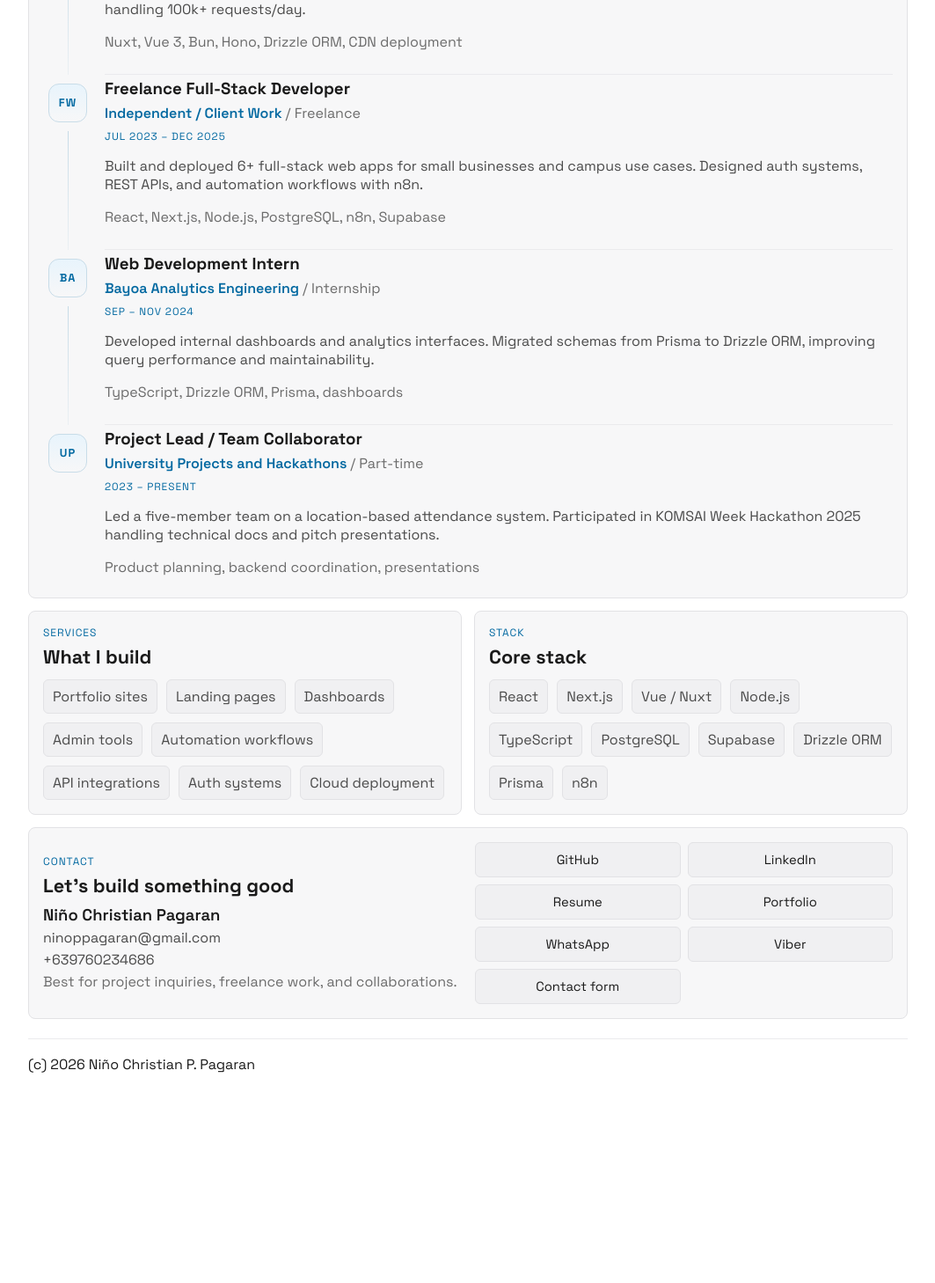
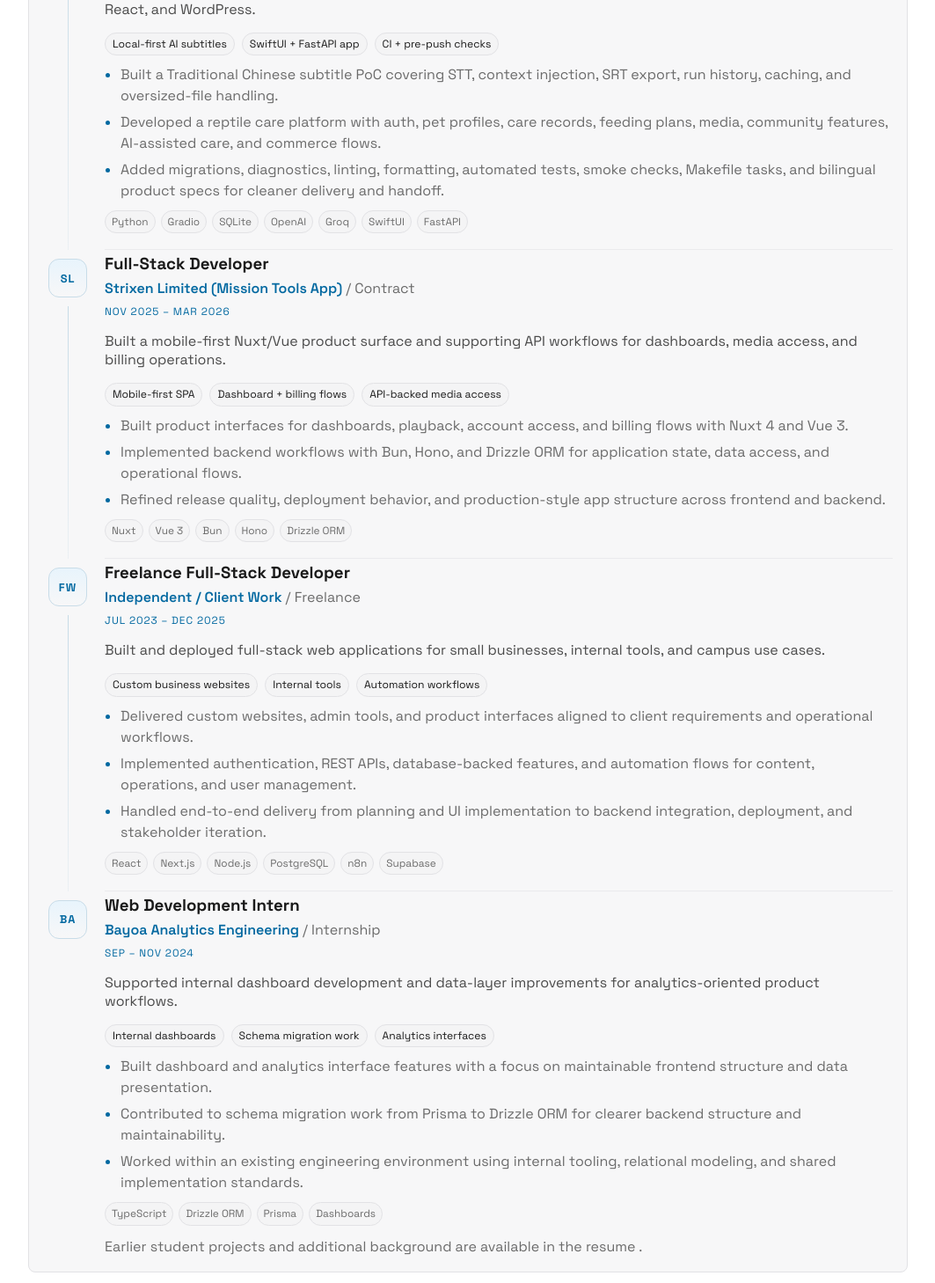
Before and after one commit to ninopagaran/portfolio, a Vue app: page / in a window 1280 px wide. Shown: the part 1520-2978 px from the top of the page at 88% size, without its empty margins (108-1171 px from the left). Before the commit the page ends 2780 px from the top, so only its background shows below. Built offline with nearby package versions, Linux system fonts and the light colour scheme; no server answers.

Commit message:
Refine portfolio experience section and deployment-ready contact flow

```diff
--- a/src/App.vue
+++ b/src/App.vue
@@ -120,7 +120,7 @@
       >
         <div class="experience-list">
           <article
-            v-for="experience in experiences"
+            v-for="experience in featuredExperiences"
             :key="`${experience.role}-${experience.company}`"
             class="experience-item"
           >
@@ -136,12 +136,34 @@
               </p>
               <p class="experience-item__period">{{ experience.period }}</p>
               <p class="project-copy">{{ experience.summary }}</p>
-              <p class="experience-item__stack">
-                <span class="muted">{{ experience.stack }}</span>
-              </p>
+              <div v-if="experience.metrics?.length" class="experience-item__metrics">
+                <span v-for="metric in experience.metrics" :key="metric">{{ metric }}</span>
+              </div>
+              <ul v-if="experience.highlights?.length" class="experience-item__highlights">
+                <li v-for="highlight in experience.highlights" :key="highlight">{{ highlight }}</li>
+              </ul>
+              <div class="experience-item__stack">
+                <span
+                  v-for="stackItem in experience.stack"
+                  :key="stackItem"
+                  class="experience-item__stack-chip"
+                >
+                  {{ stackItem }}
+                </span>
+              </div>
             </div>
           </article>
         </div>
+        <p class="experience-list__note">
+          Earlier student projects and additional background are available in the
+          <a
+            href="https://drive.google.com/file/d/1RBAS5sO7K8FZjDbwp5VJySjnDei6EBra/view?usp=drive_link"
+            target="_blank"
+            rel="noopener"
+          >
+            resume
+          </a>.
+        </p>
       </SectionCard>
 
       <div class="split">
@@ -678,13 +700,34 @@
 
 const experiences = [
   {
+    logo: "DI",
+    role: "Software Engineer / Product Developer",
+    company: "DI Strategy",
+    type: "Contract",
+    period: "Apr 2026 – Jul 2026",
+    summary: "Built AI workflow PoCs, full-stack product features, and packaged web deliverables across Python, SwiftUI, FastAPI, React, and WordPress.",
+    metrics: ["Local-first AI subtitles", "SwiftUI + FastAPI app", "CI + pre-push checks"],
+    highlights: [
+      "Built a Traditional Chinese subtitle PoC covering STT, context injection, SRT export, run history, caching, and oversized-file handling.",
+      "Developed a reptile care platform with auth, pet profiles, care records, feeding plans, media, community features, AI-assisted care, and commerce flows.",
+      "Added migrations, diagnostics, linting, formatting, automated tests, smoke checks, Makefile tasks, and bilingual product specs for cleaner delivery and handoff.",
+    ],
+    stack: ["Python", "Gradio", "SQLite", "OpenAI", "Groq", "SwiftUI", "FastAPI"],
+  },
+  {
     logo: "SL",
     role: "Full-Stack Developer",
     company: "Strixen Limited (Mission Tools App)",
     type: "Contract",
     period: "Nov 2025 – Mar 2026",
-    summary: "Built a Nuxt 4/Vue 3 mobile-first SPA with dashboards, media playback, billing flows, and a Bun/Hono/Drizzle API handling 100k+ requests/day.",
-    stack: "Nuxt, Vue 3, Bun, Hono, Drizzle ORM, CDN deployment",
+    summary: "Built a mobile-first Nuxt/Vue product surface and supporting API workflows for dashboards, media access, and billing operations.",
+    metrics: ["Mobile-first SPA", "Dashboard + billing flows", "API-backed media access"],
+    highlights: [
+      "Built product interfaces for dashboards, playback, account access, and billing flows with Nuxt 4 and Vue 3.",
+      "Implemented backend workflows with Bun, Hono, and Drizzle ORM for application state, data access, and operational flows.",
+      "Refined release quality, deployment behavior, and production-style app structure across frontend and backend.",
+    ],
+    stack: ["Nuxt", "Vue 3", "Bun", "Hono", "Drizzle ORM"],
   },
   {
     logo: "FW",
@@ -692,8 +735,14 @@
     company: "Independent / Client Work",
     type: "Freelance",
     period: "Jul 2023 – Dec 2025",
-    summary: "Built and deployed 6+ full-stack web apps for small businesses and campus use cases. Designed auth systems, REST APIs, and automation workflows with n8n.",
-    stack: "React, Next.js, Node.js, PostgreSQL, n8n, Supabase",
+    summary: "Built and deployed full-stack web applications for small businesses, internal tools, and campus use cases.",
+    metrics: ["Custom business websites", "Internal tools", "Automation workflows"],
+    highlights: [
+      "Delivered custom websites, admin tools, and product interfaces aligned to client requirements and operational workflows.",
+      "Implemented authentication, REST APIs, database-backed features, and automation flows for content, operations, and user management.",
+      "Handled end-to-end delivery from planning and UI implementation to backend integration, deployment, and stakeholder iteration.",
+    ],
+    stack: ["React", "Next.js", "Node.js", "PostgreSQL", "n8n", "Supabase"],
   },
   {
     logo: "BA",
@@ -701,8 +750,14 @@
     company: "Bayoa Analytics Engineering",
     type: "Internship",
     period: "Sep – Nov 2024",
-    summary: "Developed internal dashboards and analytics interfaces. Migrated schemas from Prisma to Drizzle ORM, improving query performance and maintainability.",
-    stack: "TypeScript, Drizzle ORM, Prisma, dashboards",
+    summary: "Supported internal dashboard development and data-layer improvements for analytics-oriented product workflows.",
+    metrics: ["Internal dashboards", "Schema migration work", "Analytics interfaces"],
+    highlights: [
+      "Built dashboard and analytics interface features with a focus on maintainable frontend structure and data presentation.",
+      "Contributed to schema migration work from Prisma to Drizzle ORM for clearer backend structure and maintainability.",
+      "Worked within an existing engineering environment using internal tooling, relational modeling, and shared implementation standards.",
+    ],
+    stack: ["TypeScript", "Drizzle ORM", "Prisma", "Dashboards"],
   },
   {
     logo: "UP",
@@ -710,10 +765,18 @@
     company: "University Projects and Hackathons",
     type: "Part-time",
     period: "2023 – Present",
-    summary: "Led a five-member team on a location-based attendance system. Participated in KOMSAI Week Hackathon 2025 handling technical docs and pitch presentations.",
-    stack: "Product planning, backend coordination, presentations",
+    summary: "Led student product builds and collaborated on technical delivery, documentation, and presentation work.",
+    metrics: ["Team leadership", "Attendance system", "Hackathon delivery"],
+    highlights: [
+      "Led a team building a location-based attendance system, coordinating implementation, task ownership, and technical direction.",
+      "Supported hackathon and student project delivery through technical documentation, product framing, and pitch preparation.",
+      "Worked across planning, execution, and communication to keep student-built products aligned with technical and presentation goals.",
+    ],
+    stack: ["Product planning", "Backend coordination", "Presentations"],
   },
 ];
+
+const featuredExperiences = experiences.slice(0, 4);
 
 const websites = [
   {
--- a/src/assets/main.css
+++ b/src/assets/main.css
@@ -367,6 +367,12 @@
   gap: 0;
 }
 
+.experience-list__note {
+  margin: 12px 0 0 70px;
+  color: var(--text-muted);
+  line-height: 1.5;
+}
+
 .experience-item {
   display: grid;
   grid-template-columns: 56px minmax(0, 1fr);
@@ -443,6 +449,53 @@
   font-size: 0.74rem;
   letter-spacing: 0.08em;
   text-transform: uppercase;
+}
+
+.experience-item__metrics {
+  display: flex;
+  flex-wrap: wrap;
+  gap: 8px;
+  margin: 0 0 10px;
+}
+
+.experience-item__metrics span {
+  border: 1px solid var(--border);
+  background: var(--bg-card, var(--bg-inset));
+  color: var(--text);
+  font-size: 0.76rem;
+  line-height: 1.2;
+  padding: 5px 8px;
+  border-radius: 999px;
+}
+
+.experience-item__highlights {
+  margin: 0 0 10px;
+  padding-left: 18px;
+  display: grid;
+  gap: 6px;
+  color: var(--text-muted);
+  line-height: 1.5;
+}
+
+.experience-item__highlights li::marker {
+  color: var(--accent);
+}
+
+.experience-item__stack {
+  display: flex;
+  flex-wrap: wrap;
+  gap: 6px;
+  margin-bottom: 0;
+}
+
+.experience-item__stack-chip {
+  border: 1px solid var(--border);
+  background: var(--bg-inset);
+  color: var(--text-muted);
+  font-size: 0.74rem;
+  line-height: 1.2;
+  padding: 5px 7px;
+  border-radius: 999px;
 }
 
 .project {
@@ -997,6 +1050,12 @@
     gap: 10px;
   }
 
+  .experience-list__note {
+    margin-left: 0;
+    margin-top: 10px;
+    font-size: 0.92rem;
+  }
+
   .experience-item__logo {
     width: 34px;
     height: 34px;
@@ -1018,6 +1077,31 @@
 
   .experience-item__period {
     margin-bottom: 8px;
+  }
+
+  .experience-item__metrics {
+    gap: 6px;
+    margin-bottom: 8px;
+  }
+
+  .experience-item__metrics span {
+    font-size: 0.72rem;
+    padding: 5px 7px;
+  }
+
+  .experience-item__highlights {
+    gap: 5px;
+    padding-left: 16px;
+    font-size: 0.92rem;
+  }
+
+  .experience-item__stack {
+    gap: 5px;
+  }
+
+  .experience-item__stack-chip {
+    font-size: 0.7rem;
+    padding: 4px 6px;
   }
 
   .contact-modal {
```
